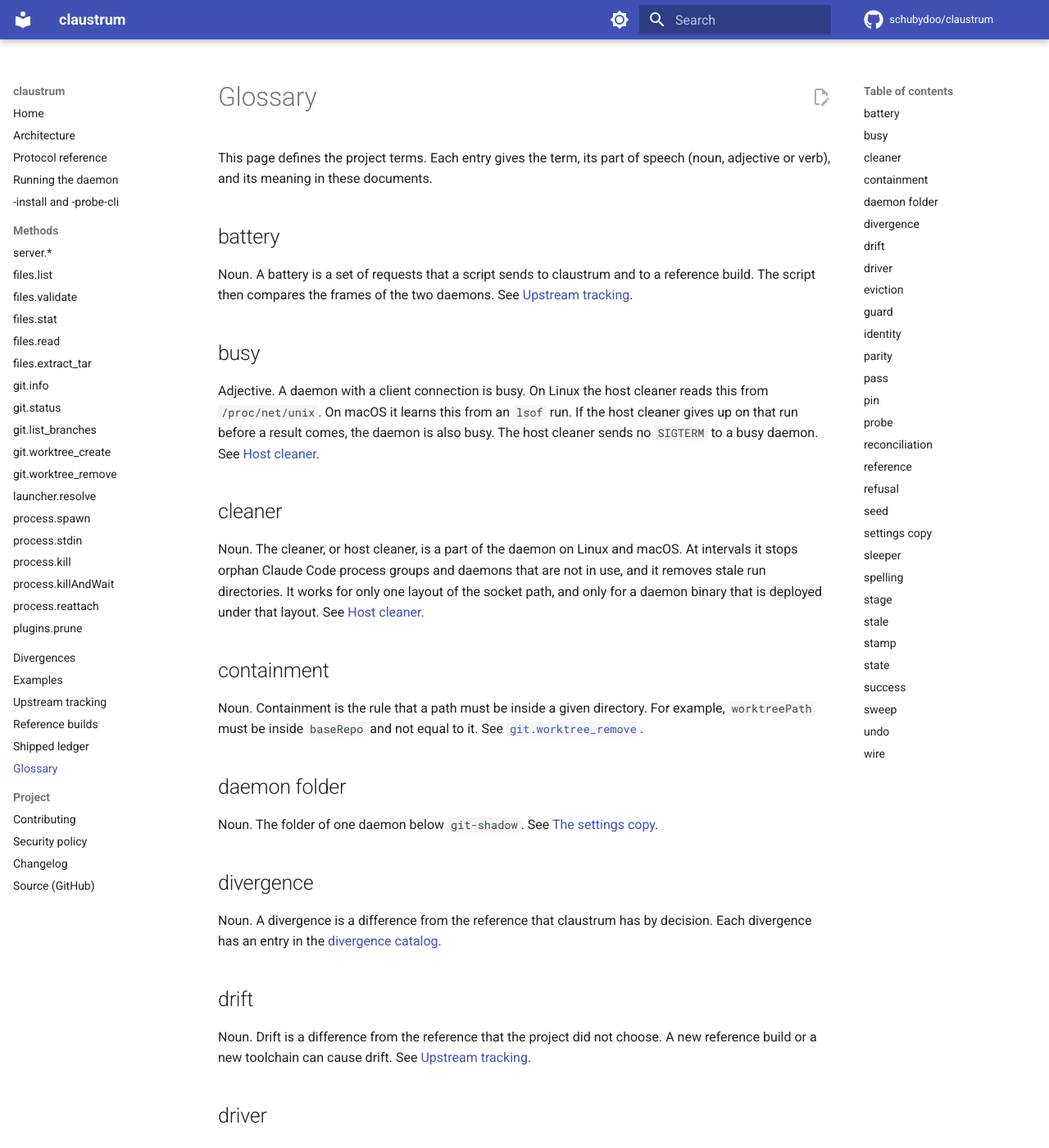
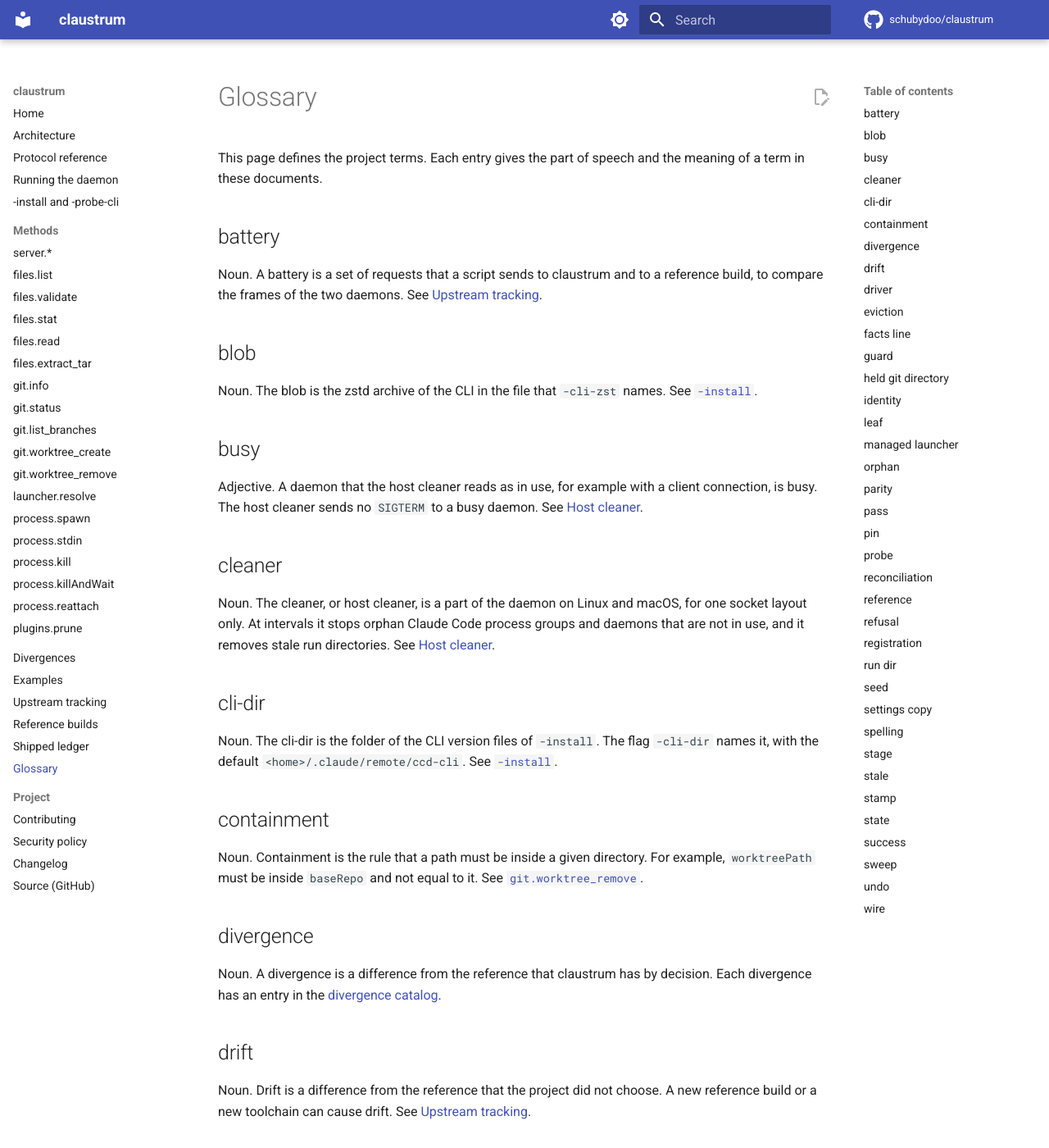
Before and after one commit to schubydoo/claustrum, an MkDocs documentation site: the page built from docs/GLOSSARY.md, in a window 1280 px wide and 1400 px high. Shown: the whole window at 82% size. Built offline with MkDocs 1.6.1 and Material for MkDocs 9.7.7, drawn with Linux system fonts in a browser that asks for light colours; comment, search, counter and statistics services are not loaded; some of the changed text lies outside the part shown.

Commit message:
docs: fix the glossary terms and links (#699)
* docs: fix the glossary terms and links

Co-Authored-By: Claude Opus 5.5 <noreply@anthropic.com>

* docs: answer the review of the glossary entries

Co-Authored-By: Claude Opus 5.5 <noreply@anthropic.com>

---------

Co-authored-by: Schuby <12485317+schubydoo@users.noreply.github.com>
Co-authored-by: Claude Opus 5.5 <noreply@anthropic.com>

```diff
--- a/docs/GLOSSARY.md
+++ b/docs/GLOSSARY.md
@@ -1,42 +1,44 @@
 # Glossary
 
-This page defines the project terms. Each entry gives the term, its part of
-speech (noun, adjective or verb), and its meaning in these documents.
+This page defines the project terms. Each entry gives the part of speech and
+the meaning of a term in these documents.
 
 ## battery
 
 Noun. A battery is a set of requests that a script sends to claustrum and to a
-reference build. The script then compares the frames of the two daemons. See
+reference build, to compare the frames of the two daemons. See
 [Upstream tracking](UPSTREAM-TRACKING.md#step-3-authoritative-byte-for-byte-recheck-local-only).
+
+## blob
+
+Noun. The blob is the zstd archive of the CLI in the file that `-cli-zst`
+names. See [`-install`](INSTALL.md#-install-ensure-the-agent-cli).
 
 ## busy
 
-Adjective. A daemon with a client connection is busy. On Linux the host cleaner
-reads this from `/proc/net/unix`. On macOS it learns this from an `lsof` run. If
-the host cleaner gives up on that run before a result comes, the daemon is also
-busy. The host cleaner sends no `SIGTERM` to
-a busy daemon. See
+Adjective. A daemon that the host cleaner reads as in use, for example with a
+client connection, is busy. The host cleaner sends no `SIGTERM` to a busy
+daemon. See
 [Host cleaner](DAEMON.md#host-cleaner-off-wire-linux-and-macos).
 
 ## cleaner
 
-Noun. The cleaner, or host cleaner, is a part of the daemon on Linux and macOS.
-At intervals it stops orphan Claude Code process groups and daemons that are
-not in use, and it removes stale run directories. It works for only one layout
-of the socket path, and only for a daemon binary that is deployed under that
-layout. See
-[Host cleaner](DAEMON.md#host-cleaner-off-wire-linux-and-macos).
+Noun. The cleaner, or host cleaner, is a part of the daemon on Linux and macOS,
+for one socket layout only. At intervals it stops orphan Claude Code process
+groups and daemons that are not in use, and it removes stale run directories.
+See [Host cleaner](DAEMON.md#host-cleaner-off-wire-linux-and-macos).
+
+## cli-dir
+
+Noun. The cli-dir is the folder of the CLI version files of `-install`. The
+flag `-cli-dir` names it, with the default `<home>/.claude/remote/ccd-cli`. See
+[`-install`](INSTALL.md#-install-ensure-the-agent-cli).
 
 ## containment
 
 Noun. Containment is the rule that a path must be inside a given directory.
 For example, `worktreePath` must be inside `baseRepo` and not equal to it. See
 [`git.worktree_remove`](protocol/git-worktree-remove.md#where-the-paths-can-be).
-
-## daemon folder
-
-Noun. The folder of one daemon below `git-shadow`. See
-[The settings copy](PROTOCOL.md#the-settings-copy).
 
 ## divergence
 
@@ -58,16 +60,28 @@ is a driver. See
 
 ## eviction
 
-Noun. Eviction is the step in which a new daemon stops the daemon that holds
-the same socket. The new daemon does this before it binds the socket. It runs on Linux
+Noun. Eviction is the step in which a new daemon, before it binds the socket,
+stops the daemon that holds the same socket. It runs on Linux
 and macOS only. See
 [`daemon.lock`](DAEMON.md#run-dir-lock-daemonlock).
+
+## facts line
+
+Noun. The facts line is the `__INSTALL_RESULT__<json>` line that `-install`
+prints. It also carries a failure, in `cliError`. See
+[`__INSTALL_RESULT__` facts](INSTALL.md#__install_result__-facts).
 
 ## guard
 
 Noun. A guard is a test that claustrum runs before an operation that can cause
-damage. If the input is dangerous, the guard refuses it. For example,
-`wipesHomeDir` is a guard. See [D2](DIVERGENCES.md#d2).
+damage. If the input is dangerous, the guard refuses it. `wipesHomeDir` is
+one. See [D2](DIVERGENCES.md#d2).
+
+## held git directory
+
+Noun. In the state `shadow`, `git.worktree_create` holds the git directory of
+`baseRepo` open until it replies. See
+[The held git directory](protocol/git-worktree-create.md#the-held-git-directory).
 
 ## identity
 
@@ -82,6 +96,28 @@ Noun. This term has three uses:
 
 See [`daemon.lock`](DAEMON.md#run-dir-lock-daemonlock).
 
+## leaf
+
+Noun. The leaf is the worktree directory itself, the last component of
+`worktreePath`. See
+[`git.worktree_remove`](protocol/git-worktree-remove.md#where-the-paths-can-be).
+
+## managed launcher
+
+Noun. A managed launcher is a program that runs the Claude Code CLI on this
+host. On Linux and macOS the host administrator sets it in the managed settings
+files. See
+[`launcher.resolve`](protocol/launcher-resolve.md).
+
+## orphan
+
+Noun. This term has two uses:
+
+- On Linux and macOS an orphan is a child process group whose daemon is gone.
+  See [Passes, orphans and stale run dirs](DAEMON.md#passes-orphans-and-stale-run-dirs).
+- An orphaned, or stranded, daemon is one whose socket path no longer leads to
+  it. See [Orphan-exit self-probe](DAEMON.md#orphan-exit-self-probe).
+
 ## parity
 
 Noun. Parity is the condition in which claustrum behaves the same as the
@@ -91,8 +127,7 @@ reference. A behavior that has parity is not a divergence. See
 ## pass
 
 Noun. A pass is one full cycle of an operation through its items. For example,
-each run of the host cleaner is a pass. The documents also use the term for
-one cycle of measurements. See
+each run of the host cleaner is a pass. See
 [Host cleaner](DAEMON.md#host-cleaner-off-wire-linux-and-macos).
 
 ## pin
@@ -126,23 +161,34 @@ reference build. See
 ## reference
 
 Noun. The reference is the daemon that claustrum reimplements in a clean room.
-The project compares each behavior of claustrum with a reference build, and a
-git SHA identifies each build. In the title "Protocol reference", the word is
-part of the name of a document. See [Reference builds](REFERENCE-BUILDS.md).
+A git SHA identifies each reference build. In "protocol reference" the phrase
+names the document PROTOCOL.md. See [Reference builds](REFERENCE-BUILDS.md).
 
 ## refusal
 
 Noun. A refusal is a result in which an operation does not happen because a
-rule, a guard, the OS or another program rejects it. The response or the output
-gives the cause. See
+rule, a guard, the OS or another program rejects it. See
 [catalog of error texts](PROTOCOL.md#error-string-catalogue).
+
+## registration
+
+Noun. A registration is the entry `<git dir>/worktrees/<name>` of a linked
+worktree. Its `gitdir` record names the `.git` file of the worktree. See
+[After a failure](protocol/git-worktree-create.md#after-a-failure).
+
+## run dir
+
+Noun. The run dir is the folder of the socket path. It holds `daemon.token`.
+On Linux and macOS it also holds `daemon.lock` and the child records. See
+[`daemon.lock`](DAEMON.md#run-dir-lock-daemonlock).
 
 ## seed
 
 Noun. This term has two uses:
 
-- The seed is the set of files that `git.worktree_create` copies into a new
-  worktree. See [`git.worktree_create`](protocol/git-worktree-create.md).
+- The seed is the set of ignored files that `git.worktree_create` copies into
+  a new worktree. See
+  [The copy of ignored files](protocol/git-worktree-create.md#the-copy-of-ignored-files).
 - A seed is an input from which a fuzz test starts. See
   [IMPROVEMENTS.md](IMPROVEMENTS.md).
 
@@ -150,10 +196,6 @@ Noun. This term has two uses:
 
 Noun. The daemon's own copy of a repository's git settings. See
 [The settings copy](PROTOCOL.md#the-settings-copy).
-
-## sleeper
-
-Noun. A sleeper is a test process that only waits.
 
 ## spelling
 
@@ -163,15 +205,13 @@ spellings can lead to the same file. See
 
 ## stage
 
-Noun and verb. This term has three uses:
+Noun and verb. This term has two uses:
 
 - To stage a file is the git operation that adds a change to the index.
-- A staging file or a staging name is a temporary file or a temporary name
-  that an operation uses until it completes. For example, `-install` writes
-  the CLI to a staging file and then renames it. See
+- A staging file or name is a temporary one that an operation uses until it
+  completes. For example, `-install` writes the CLI to a staging file and then
+  renames it. See
   [`-install`](INSTALL.md#-install-ensure-the-agent-cli).
-- A staged fixture is a test state that a person prepares before a
-  measurement.
 
 ## stale
 
@@ -184,8 +224,7 @@ directory, and a stale worktree entry. See
 
 Noun. A stamp is a small piece of data that a program puts on an object to
 identify it. A build stamp identifies the build or the toolchain of a binary.
-A time stamp gives the time of a log line. See
-[Reference builds](REFERENCE-BUILDS.md).
+See [Reference builds](REFERENCE-BUILDS.md).
 
 ## state
 
@@ -194,11 +233,8 @@ See [The settings copy](PROTOCOL.md#the-settings-copy).
 
 ## success
 
-Noun. This term has two uses:
-
-- A success is a response that contains `"success":true`. See
-  [Message shapes](PROTOCOL.md#message-shapes).
-- Success is the result of an operation that completes with no error.
+Noun. A success is a response that contains `"success":true`. See
+[Message shapes](PROTOCOL.md#message-shapes).
 
 ## sweep
 
@@ -211,11 +247,11 @@ of `-install` in the CLI directory and the sweep of the host cleaner. See
 
 Noun. The undo is the rollback of `git.worktree_create`. If the rollback
 cannot complete, the daemon adds an undo text to the error. See
-[`git.worktree_create`](protocol/git-worktree-create.md).
+[After a failure](protocol/git-worktree-create.md#after-a-failure).
 
 ## wire
 
 Noun. The wire is the byte stream of the JSON-RPC connection between a client
-and the daemon. Data on the wire is in a frame. A behavior that is off the wire
-changes no frame. The wire surface is the set of all the methods and frames that
-a client can see on the wire. See [Transport](PROTOCOL.md#transport).
+and the daemon. A behavior that is off the wire changes no frame. The wire
+surface is the set of all the methods and frames that a client can see on the
+wire. See [Transport](PROTOCOL.md#transport).
```
